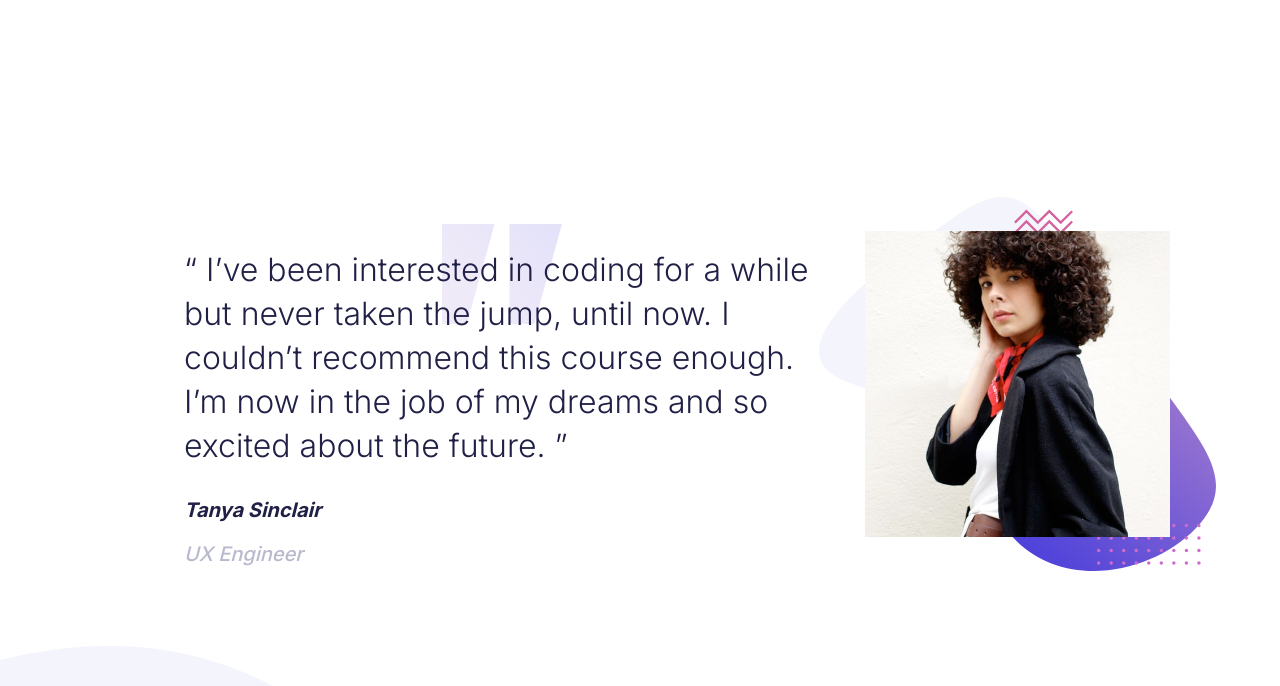
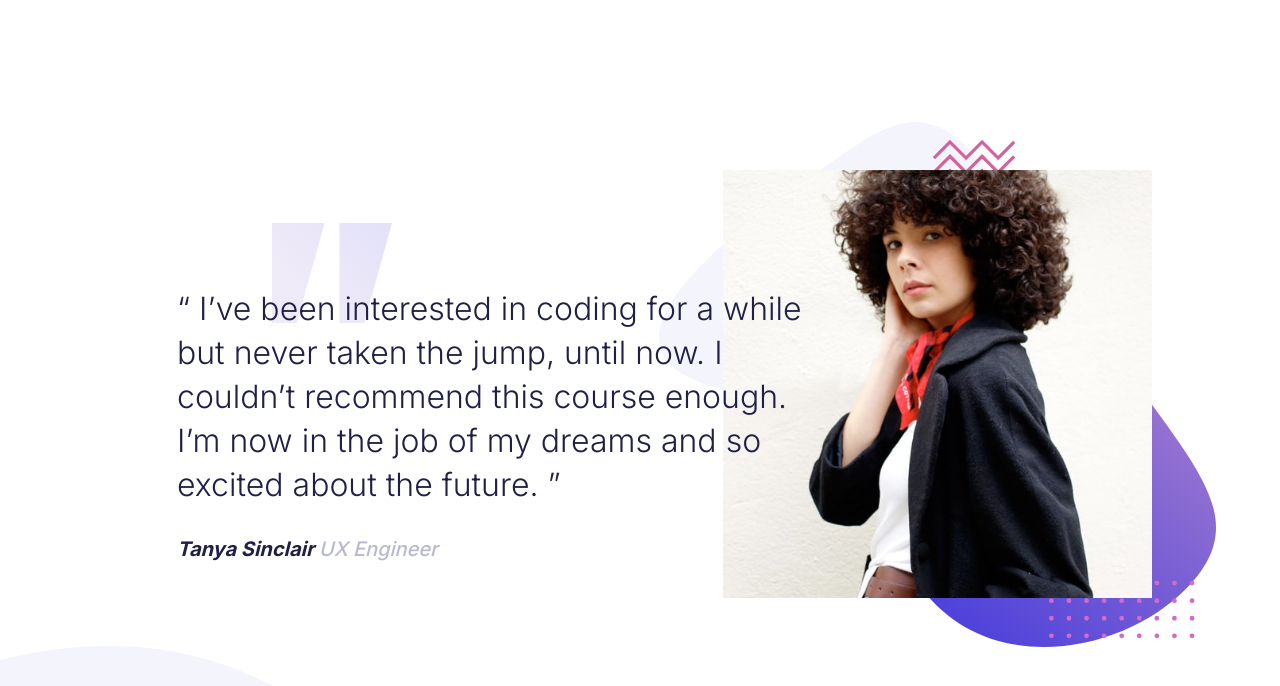
Before and after one commit to Eileenpk/Coding-bootcamp-testimonials-slider, a website: page src/index.html in a window 1280 px wide. Drawn offline with Linux system fonts and the light colour scheme.

Commit message:
finish:CSS for mobile and desktop

```diff
--- a/src/index.html
+++ b/src/index.html
@@ -18,12 +18,12 @@
   </head>
   <body>
     <main class="main p-6">
-      <section class="image--section mb-8 lg:mr-10" id="image-section" >
+      <section class="image--section mb-8 xl:mr-10" id="image-section" >
         <img src="./images/image-tanya.jpg" class="image--section_avatar" id="avatar"/>
       </section>
 
-      <section class="quote--section pt-6 lg:ml-40" id="quote-section">
-        <blockquote class="quote--section_quote " id="quote">
+      <section class="quote--section pt-6 lg:pt-16" id="quote-section">
+        <blockquote class="quote--section_quote" id="quote">
           “ I’ve been interested in coding for a while but never taken the jump,
           until now. I couldn’t recommend this course enough. I’m now in the job
           of my dreams and so excited about the future. ”
--- a/src/styles.css
+++ b/src/styles.css
@@ -13,7 +13,7 @@
   --font-family: 'Inter', sans-serif;
 }
 
-/* @media (prefers-color-scheme: dark) {
+@media (prefers-color-scheme: dark) {
     :root {
         --main-color:#202047;
         --font-color:#F6F0F0;
@@ -25,7 +25,7 @@
     html {
       color-scheme: dark;
     }
-  } */
+  }
 
 /* Reset Styles  */
 /*
@@ -115,7 +115,7 @@ body {
     color: var(--second-font-color);
 }
 /* start Typography @media */
-@media (min-width:700px) {
+@media (min-width:800px) {
     body {
         line-height: 38px;
         text-align: left;
@@ -139,17 +139,20 @@ body {
 body {
     width: 100vw;
 }
+
 main {
     min-height: 100vh;
     width: 100%;
     background: url('./images/pattern-curve.svg') no-repeat left bottom;
 }
+
 /* General styles media*/
-@media(min-width: 700px) {
+@media(min-width: 800px) {
     main {
         display: flex;
     }
 }
+
 /* Image section styles */
 .image--section {
     display: flex;
@@ -164,8 +167,9 @@ main {
     width: 77%;
     max-width: 254px;
 }
+
 /* Image section styles media */
-@media(min-width: 700px) {
+@media(min-width: 800px) {
     .image--section{
         order: 1;
     }
@@ -173,50 +177,40 @@ main {
         max-width: 540px;
     }
 }
+
 /* Quote section */
 .quote--section {
+    margin: auto;
     min-height: 228px;
-    background: url(./images/pattern-quotes.svg) no-repeat center top;
+    max-width: 500px;
+    background: url(./images/pattern-quotes.svg) no-repeat center top/60px 50px;
 }
 .quote--section_author,
 .quote--section_position{
     display: block;
 }
+
 /* Quote section media */
 
-@media(min-width: 700px) {
+@media(min-width: 800px) {
     .quote--section {
+        background-size: initial;
+        background-position: left 95px top;
         align-self: center;
+        justify-self: center;
         max-width: 40vw;
-        max-width: 635px;
     }
 
-@media(min-width: 1430px) {
+    .quote--section_position{
+        display: inline;
+    }
+
+@media(min-width: 1200px) {
     .quote--section {
-        margin-left: 0;
+        max-width: 635px;
         position: relative;
         left: 153px;
+        height: 354px;
     }
-
 }
-
 }
-/* Enable hover only on non-touch devices */
-@media (hover: hover) and (pointer: fine) {
-
-
-}
-
-
-
-
-/* Mobile */
-@media (max-width: 700px) {
-
-}
-
-
-/* Tablet and Smaller Desktop */
-@media (min-width: 701px) and (max-width: 1120px) {
-
-}
```
Also changed, not shown: dist/output.css.
